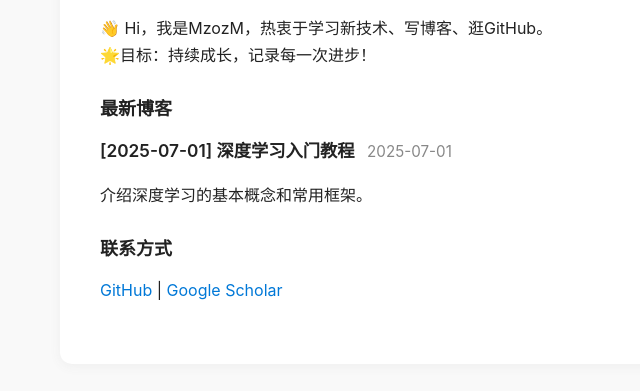
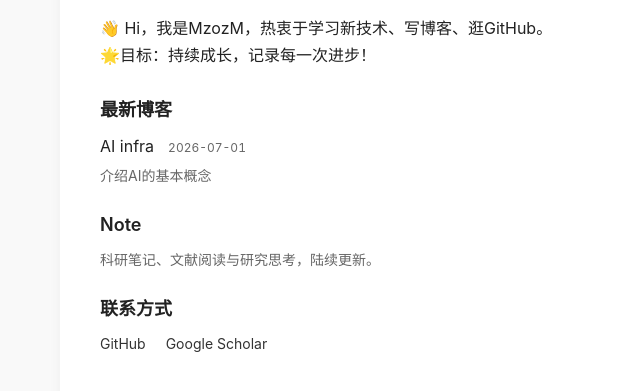
Before and after one commit to MzozM/MzozM.github.io, a plain HTML site: page index.html in a window 1280 px wide. Shown: the part 193-584 px from the top of the page, without its empty margins (190-830 px from the left). Drawn offline with Linux system fonts and the light colour scheme.

Commit message:
feat：添加Note页

```diff
--- a/index.html
+++ b/index.html
@@ -12,7 +12,6 @@
         .container { max-width: 700px; margin: auto; background: #fff; padding: 32px 40px; border-radius: 12px; box-shadow: 0 2px 12px #eee; }
         .profile-header { display: flex; align-items: center; gap: 18px; margin-bottom: 24px; }
         h1 { margin: 0; font-size: 22px; font-weight: 600; line-height: 1.25; letter-spacing: -0.5px; }
-        h2 { font-size: 18px; font-weight: 600; line-height: 1.4; }
         .countdown { display: inline-flex; align-items: center; gap: 7px; margin-top: 8px; padding: 4px 10px; border: 1px solid #dce8e3; border-radius: 999px; background: #f3f8f5; color: #486659; font-size: 12px; line-height: 1.4; }
         .countdown[hidden] { display: none; }
         .countdown::before { content: ""; width: 5px; height: 5px; border-radius: 50%; background: #7a9b89; }
@@ -22,10 +21,15 @@
         a { color: #0078d7; text-decoration: none; }
         a:hover { text-decoration: underline; }
         .section { margin-bottom: 28px; }
-        .blog-list { list-style: none; padding: 0; }
-        .blog-list li { margin-bottom: 14px; }
-        .blog-title { font-weight: 600; font-size: 1.08em; }
-        .blog-date { color: #888; font-size: 0.95em; margin-left: 8px; }
+        .section-minimal { margin-bottom: 24px; }
+        .section-minimal h2 { margin: 0 0 10px; color: #222; font-size: 18px; font-weight: 600; line-height: 1.5; }
+        .blog-list { list-style: none; margin: 0; padding: 0; }
+        .blog-heading { display: flex; flex-wrap: wrap; align-items: baseline; gap: 4px 14px; }
+        .blog-title { color: #222; font-weight: 400; font-size: 16px; }
+        .blog-date { color: #666; font-size: 12px; font-variant-numeric: tabular-nums; }
+        .blog-summary { margin: 4px 0 0; color: #666; font-size: 14px; }
+        .contact-links { display: flex; flex-wrap: wrap; gap: 8px 20px; margin: 0; font-size: 14px; }
+        .contact-links a { color: #333; }
     </style>
 </head>
 <body>
@@ -48,20 +52,27 @@
                 🌟目标：持续成长，记录每一次进步！
             </p>
         </div>
-        <div class="section">
+        <div class="section section-minimal">
             <h2>最新博客</h2>
             <ul class="blog-list">
                 <li>
-                    <span class="blog-title">[2025-07-01] 深度学习入门教程</span>
-                    <span class="blog-date">2025-07-01</span>
-                    <p>介绍深度学习的基本概念和常用框架。</p>
+                    <div class="blog-heading">
+                        <span class="blog-title">AI infra</span>
+                        <time class="blog-date" datetime="2026-07-01">2026-07-01</time>
+                    </div>
+                    <p class="blog-summary">介绍AI的基本概念</p>
                 </li>
             </ul>
         </div>
-        <div class="section">
+        <section class="section section-minimal" id="notes" aria-labelledby="notes-heading">
+            <h2 id="notes-heading">Note</h2>
+            <p class="blog-summary">科研笔记、文献阅读与研究思考，陆续更新。</p>
+        </section>
+        <div class="section section-minimal">
             <h2>联系方式</h2>
-            <p>
-                <a href="https://github.com/MzozM/">GitHub</a> | <a href="https://scholar.google.com/">Google Scholar</a>
+            <p class="contact-links">
+                <a href="https://github.com/MzozM/">GitHub</a>
+                <a href="https://scholar.google.com/">Google Scholar</a>
             </p>
         </div>
     </div>
```
